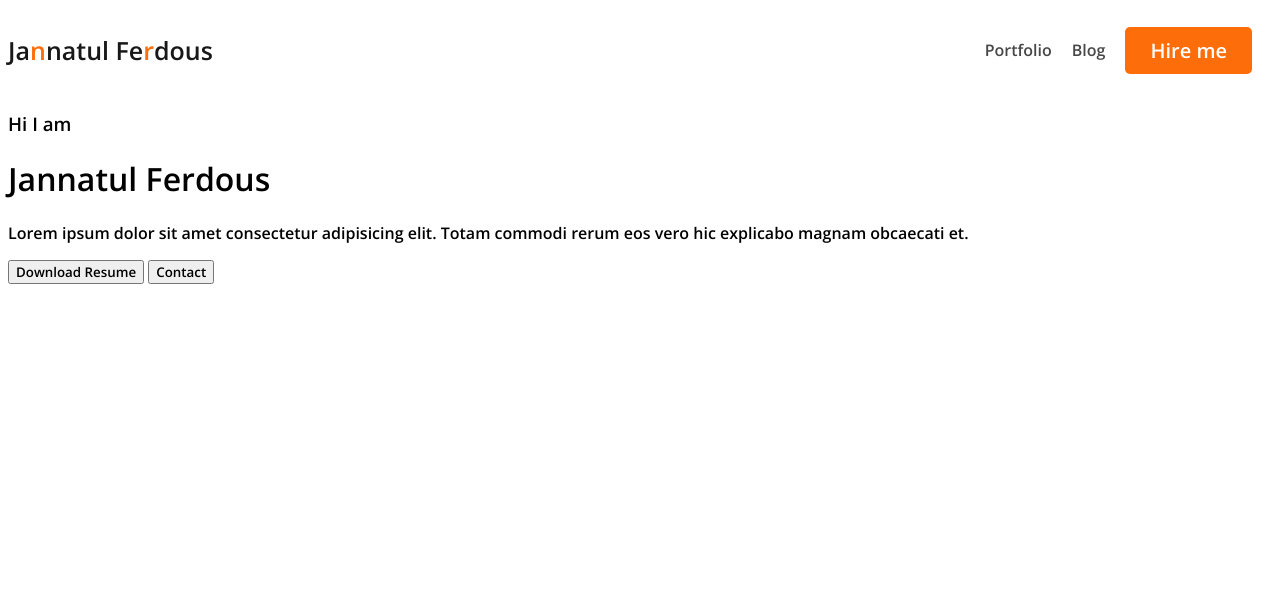
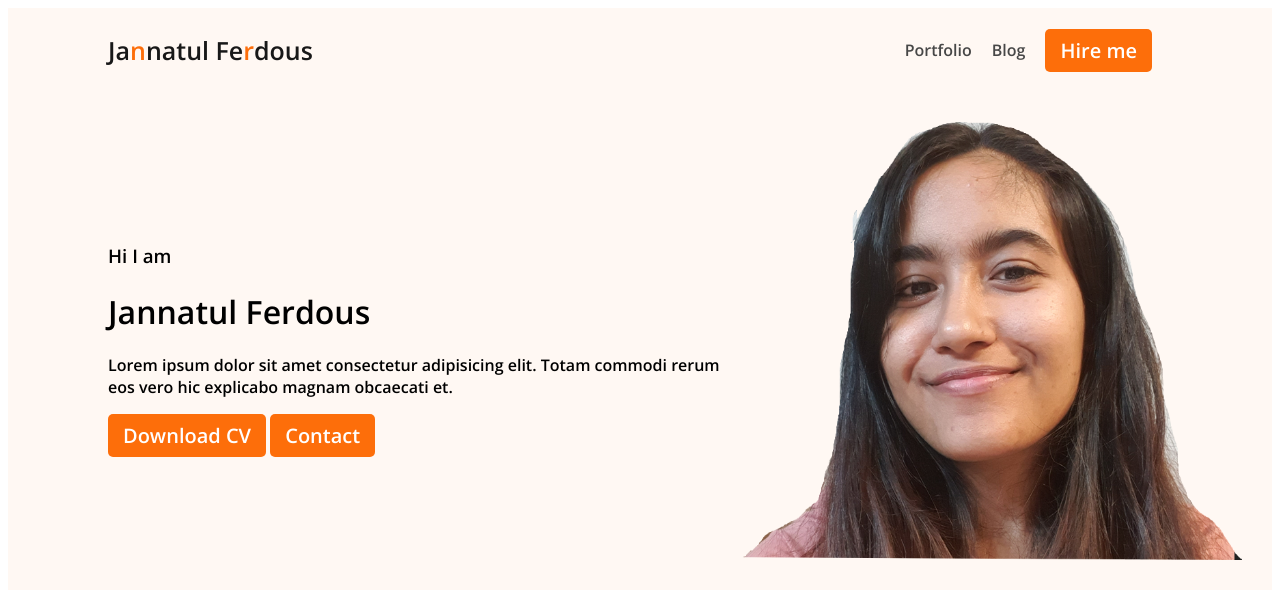
Before and after one commit to jfsz7/webdev-portfolio, a plain HTML site: page index.html in a window 1280 px wide. Drawn offline with nearby package versions, Linux system fonts and the light colour scheme.

Commit message:
img folder n banner update

```diff
--- a/index.html
+++ b/index.html
@@ -11,7 +11,7 @@
 </head>
 
 <body>
-    <header>
+    <header class="header">
         <nav>
             <h3 class="nav-title">Ja<Span class="text-primary">n</Span>natul Fe<span class="text-primary ">r</span>dous
             </h3>
@@ -21,38 +21,21 @@
                 <li><button class="btn-primary">Hire me</button></li>
             </ul>
         </nav>
+        <div class="banner">
+            <div class="banner-content">
+                <h3 class="banner-intro">Hi I am</h3>
+                <h1 class="banner-heading">Jannatul Ferdous</h1>
+                <p>Lorem ipsum dolor sit amet consectetur adipisicing elit. Totam commodi rerum eos vero hic explicabo
+                    magnam obcaecati et.</p>
+                <button class="btn-primary">Download CV</button>
+                <button class="btn-primary">Contact</button>
+            </div>
+            <img class="profile-pic" src="img/me.png" alt="">
+        </div>
     </header>
 
+    <main>
 
-
-
-
-
-
-
-
-
-
-
-
-
-
-
-
-
-    <main>
-        <div class="intro">
-            <h3>Hi I am</h3>
-            <h1>Jannatul Ferdous</h1>
-            <div class="intro">
-                <p>Lorem ipsum dolor sit amet consectetur adipisicing elit. Totam commodi rerum eos vero hic explicabo
-                    magnam obcaecati et.</p>
-            </div>
-            <div class="btn">
-                <button class="btn">Download Resume</button>
-                <button class="btn">Contact</button>
-            </div>
-        </div>
     </main>
     <footer>
 
--- a/styles/style.css
+++ b/styles/style.css
@@ -7,11 +7,11 @@
     color:#FD6E0A ;
 }
 .btn-primary {
-    background-color: #FD6E0A;
     border-radius: 5px;
-    border-style: none;
+    background: #FD6E0A;
+    border: 0;
     color:#FFF;
-    padding: 10px 25px;
+    padding: 8px 15px;
     font-weight: 500;
     font-size: 20px;
 
@@ -19,8 +19,9 @@
 /* nav styles*/
 nav {
     display: flex;
+    justify-content: space-between;
     align-items: center;
-    justify-content: space-between;
+    margin: 0 100px;
 }
 .nav-title {
     color: #181818;
@@ -30,7 +31,6 @@ nav {
 nav > ul {
     display: flex;
     align-items: center;
-
 }
 
 nav li {
@@ -42,3 +42,17 @@ nav a {
     text-decoration: none;
     color:  #474747;
 }
+/* header styles */
+.header{
+    background: #FFF8F3;
+}
+/* banner styles */
+.banner{
+    display: flex;
+    padding: 30px 30px 30px 100px;
+    align-items: center;
+}
+.banner .profile-pic {
+    width: 500px;
+    /* height: 450px; */
+}
```
Also changed, not shown: img/developer.png (added), img/me.jpg (added), img/me.png (added).
